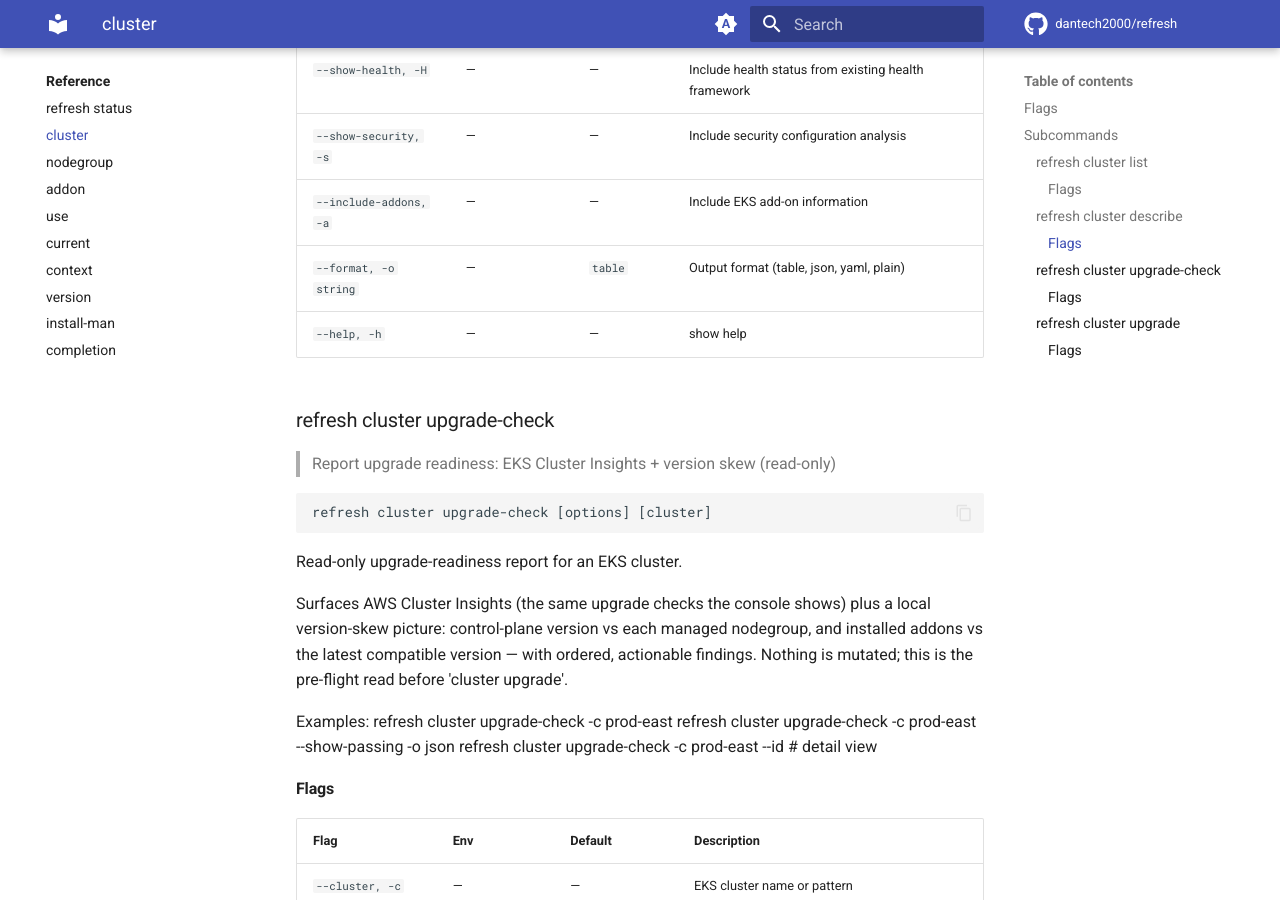
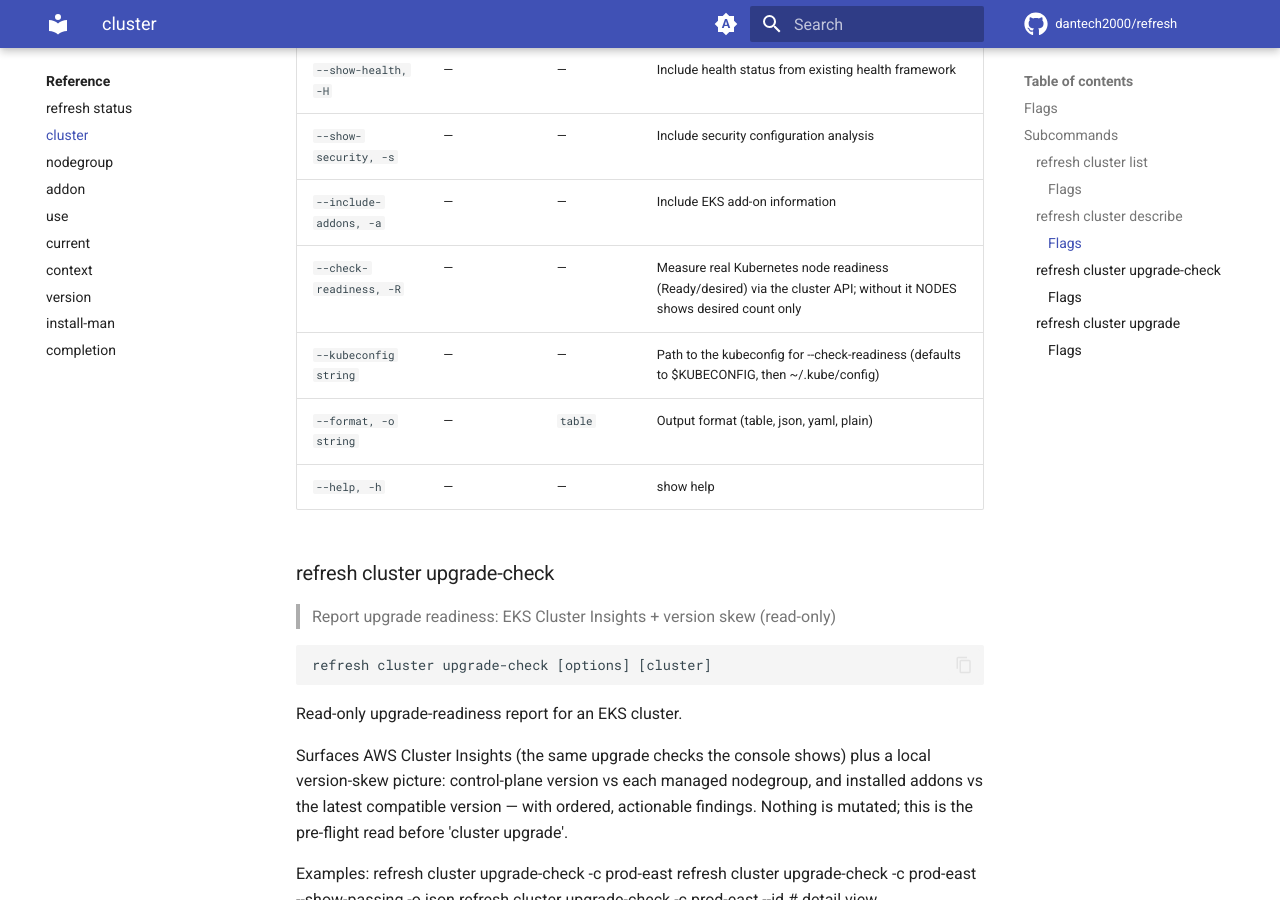
Before and after one commit to dantech2000/refresh, an MkDocs documentation site: the page built from docs/reference/cluster.md, in a window 1280 px wide and 900 px high, scrolled down 2545 px. Built offline with MkDocs 1.6.1 and Material for MkDocs 9.7.7, drawn with Linux system fonts in a browser that asks for light colours; comment, search, counter and statistics services are not loaded.

Commit message:
docs: regenerate command reference for --check-readiness flags (REF-130)
Co-Authored-By: Claude Opus 4.8 (1M context) <noreply@anthropic.com>

```diff
--- a/docs/reference/cluster.md
+++ b/docs/reference/cluster.md
@@ -86,6 +86,8 @@ provide fast, comprehensive results without CloudFormation dependency.
 | `--show-health, -H` | — | — | Include health status from existing health framework |
 | `--show-security, -s` | — | — | Include security configuration analysis |
 | `--include-addons, -a` | — | — | Include EKS add-on information |
+| `--check-readiness, -R` | — | — | Measure real Kubernetes node readiness (Ready/desired) via the cluster API; without it NODES shows desired count only |
+| `--kubeconfig string` | — | — | Path to the kubeconfig for --check-readiness (defaults to $KUBECONFIG, then ~/.kube/config) |
 | `--format, -o string` | — | `table` | Output format (table, json, yaml, plain) |
 | `--help, -h` | — | — | show help |
 
```
Also changed, not shown: docs/reference/nodegroup.md (+2 -0 lines).
